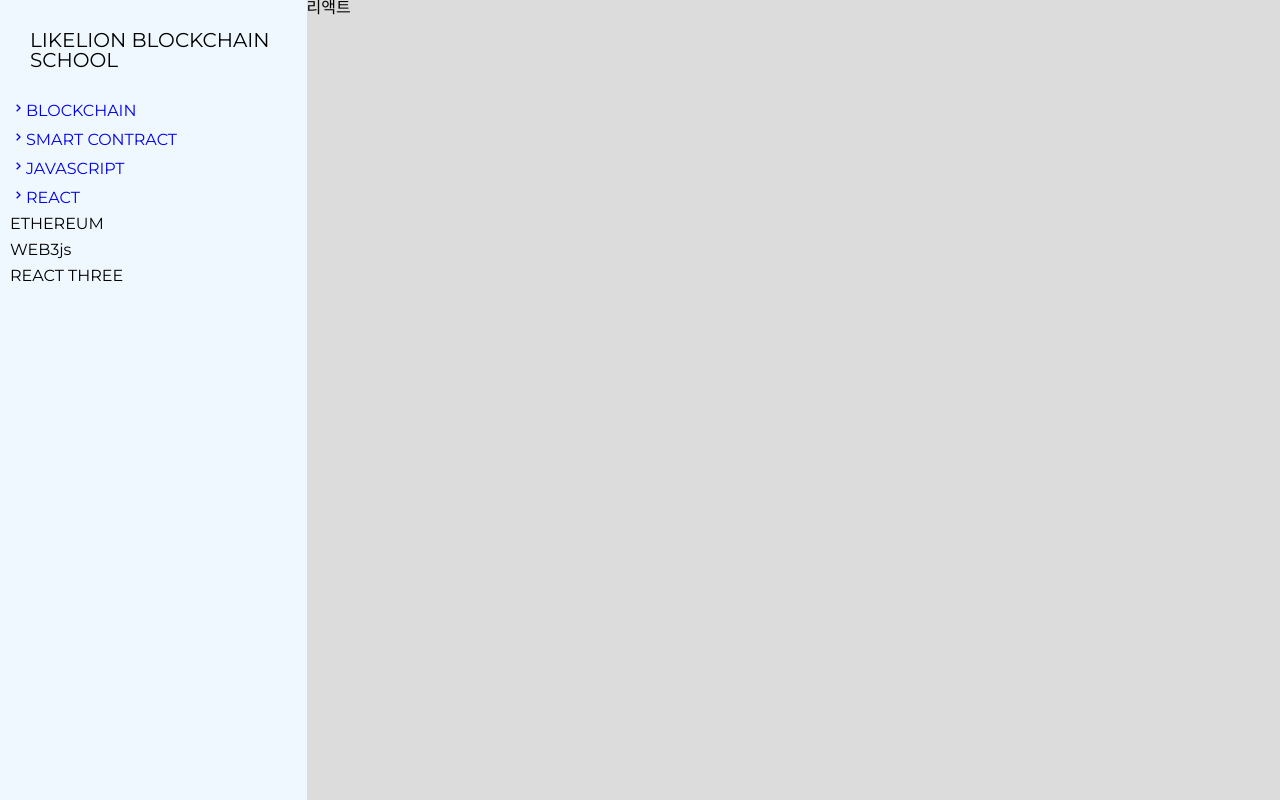
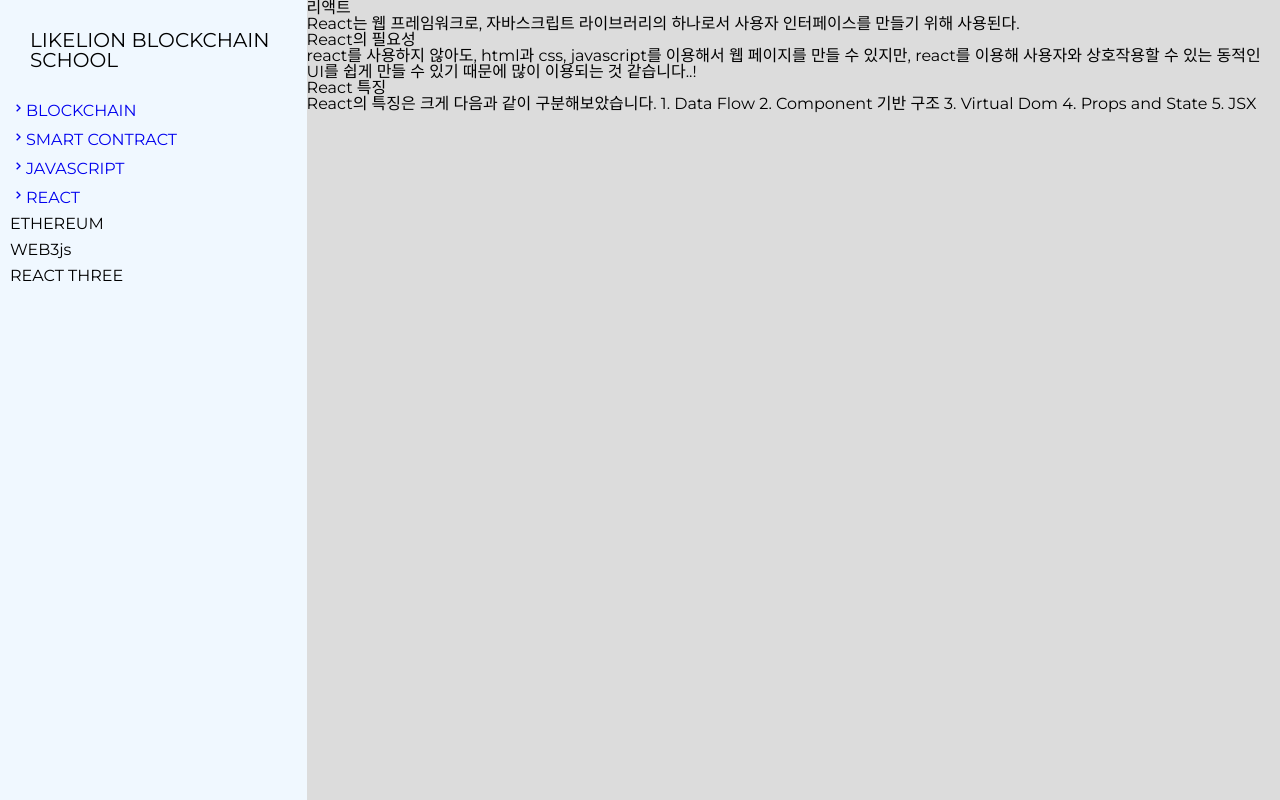
Before and after one commit to azerclion/likelionblockchain, a React (Create React App) app: page /react/whatisreact in a window 1280 px wide. Built offline with nearby package versions, Linux system fonts and the light colour scheme.

Commit message:
제발 좀 성공git add .!

```diff
--- a/src/pages/reactPage/WhatIsReact.js
+++ b/src/pages/reactPage/WhatIsReact.js
@@ -15,7 +15,22 @@ function WhatIsReact(props) {
     <WhatIsReactContainer>
       <div>
         <h1>리액트</h1>
-        </div>
+        <p>
+          React는 웹 프레임워크로, 자바스크립트 라이브러리의 하나로서 사용자
+          인터페이스를 만들기 위해 사용된다.
+        </p>
+        <h2>React의 필요성</h2>
+        <p>
+          react를 사용하지 않아도, html과 css, javascript를 이용해서 웹 페이지를
+          만들 수 있지만, react를 이용해 사용자와 상호작용할 수 있는 동적인 UI를
+          쉽게 만들 수 있기 때문에 많이 이용되는 것 같습니다..!
+        </p>
+        <h3>React 특징</h3>
+        <p>
+          React의 특징은 크게 다음과 같이 구분해보았습니다. 1. Data Flow 2.
+          Component 기반 구조 3. Virtual Dom 4. Props and State 5. JSX
+        </p>
+      </div>
     </WhatIsReactContainer>
   );
 }
```
